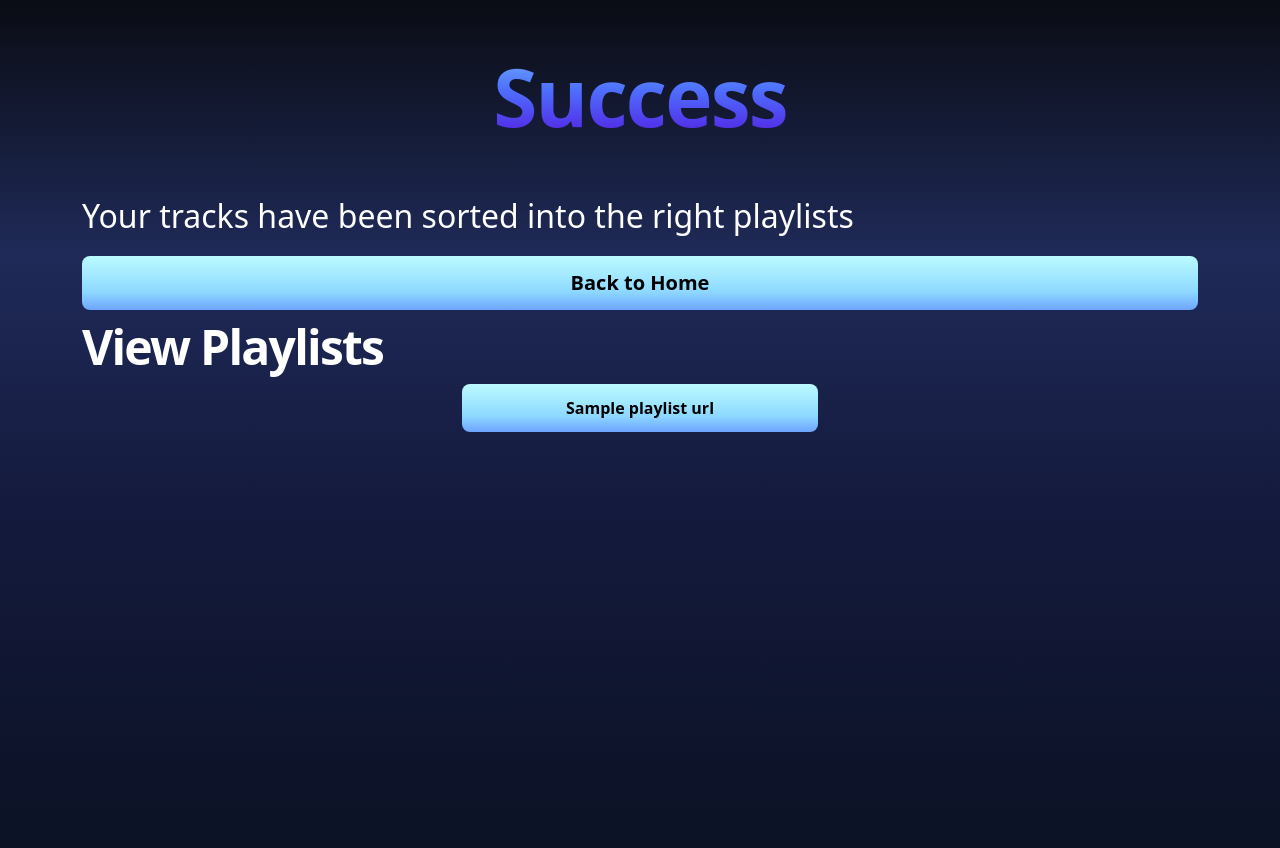
After one commit to VasuRabadia/TuneSort, a Flask app: template main/app/templates/success.html in a window 1280 px wide. The commit adds this page. Run offline with Flask 3, Linux system fonts and the light colour scheme; the template is opened without the code that fills it: most values are stand-ins (such as "Sample title", 1, 10 or a date in 2020).

Commit message:
Add progress tracking and success page; refactor loading and playlists templates

```diff
--- a/main/app/routes/playlists.py
+++ b/main/app/routes/playlists.py
@@ -161,4 +161,4 @@ def get_playlists():
         return redirect("/sort")
         # return redirect(f"/playlist/{selected_input[0]}/tracks")
     else:
-        return render_template("index.html", playlists=playlists)
+        return render_template("playlists.html", playlists=playlists)
--- a/main/app/static/style.css
+++ b/main/app/static/style.css
@@ -17,17 +10,17 @@
   );
   --hover-gradient: linear-gradient(
     to bottom,
-    rgba(0, 0, 0, 0) 0%,
-    rgba(187, 251, 255, 0.25) 25%,
-    rgba(141, 216, 255, 0.5) 50%,
+    rgba(78, 113, 255, 0) 0%,
+    rgba(78, 113, 255, 0.25) 25%,
+    rgba(78, 113, 255, 0.5) 50%,
     rgba(78, 113, 255, 0.75) 75%
   );
   --background-gradient: linear-gradient(
     var(--gradient-angle),
-    #c4dfdf,
-    #d2e9e9,
-    #e3f4f4,
-    #f8f6f4
+    #0b1224 0%,
+    #141a3d 40%,
+    #1f2a58 70%,
+    #0a0c14 100%
   );
 }
 
@@ -38,11 +31,11 @@
 }
 
 body {
-  height: 100%;
+  min-height: 100vh;
   width: 100%;
   /* overflow: hidden; */
   background: var(--background-gradient);
-  color: #000000;
+  color: #ffffff;
 }
 
 a {
@@ -243,3 +253,30 @@ img {
     background-position: 100% 50%;
   }
 }
+
+/* SCROLLBAR STYLE */
+/* For WebKit (Chrome, Safari, Edge) */
+::-webkit-scrollbar {
+  width: 12px;
+}
+
+::-webkit-scrollbar-track {
+  background: #bbfbff;
+  border-radius: 10px;
+}
+
+::-webkit-scrollbar-thumb {
+  background: #0b1224;
+  border-radius: 10px;
+  border: 2px solid #1f2a58;
+}
+
+::-webkit-scrollbar-thumb:hover {
+  background: #5409da;
+}
+
+/* Firefox */
+* {
+  scrollbar-width: thin;
+  scrollbar-color: #0b1224 #1f2a58;
+}
--- a/main/app/templates/home.html
+++ b/main/app/templates/home.html
@@ -16,7 +16,7 @@
     <link rel="stylesheet" href="../static/style.css" />
   </head>
 
-  <body style="height: 100vh !important; overflow: hidden !important">
+  <body>
     <div class="container">
       <div class="content my-5 animated-gradient">
         <div class="title display-1 fw-bolder my-2 mx-auto">TuneSort</div>
--- /dev/null
+++ b/main/app/templates/success.html
@@ -0,0 +1,53 @@
+<!DOCTYPE html>
+<html lang="en">
+  <head>
+    <meta charset="UTF-8" />
+    <meta name="viewport" content="width=device-width, initial-scale=1.0" />
+    <title>Success</title>
+    <!-- Bootstrap 5 CSS -->
+    <link
+      href="https://cdn.jsdelivr.net/npm/bootstrap@5.0.2/dist/css/bootstrap.min.css"
+      rel="stylesheet"
+      integrity="sha384-EVSTQN3/azprG1Anm3QDgpJLIm9Nao0Yz1ztcQTwFspd3yD65VohhpuuCOmLASjC"
+      crossorigin="anonymous"
+    />
+    <!-- Custom CSS -->
+    <link rel="stylesheet" href="../static/style.css" />
+  </head>
+  <body>
+    <div class="container">
+      <div class="content my-5 animated-gradient">
+        <div class="title display-1 fw-bolder">Success</div>
+      </div>
+      <div class="description fs-2 my-3">
+        <p>Your tracks have been sorted into the right playlists</p>
+      </div>
+      <a href="/">
+        <div class="d-grid gap-2 mx-0 my-2">
+          <button class="btn btn-lg animated-gradient-btn fw-bolder fs-5">
+            Back to Home
+          </button>
+        </div>
+      </a>
+      {% if playlist_urls %}
+      <div class="title display-5 fw-bolder">View Playlists</div>
+      <div class="row justify-content-center">
+        {% for name, url in playlist_urls.items() %}
+        <div class="col-md-6 col-lg-4 my-2">
+          <a
+            href="{{ url }}"
+            target="_blank"
+            rel="noopener noreferrer"
+            class="text-decoration-none"
+          >
+            <div class="btn btn-lg w-100 animated-gradient-btn fw-bolder fs-6">
+              {{ name }}
+            </div>
+          </a>
+        </div>
+        {% endfor %}
+      </div>
+      {% endif %}
+    </div>
+  </body>
+</html>
```
Also changed, not shown: other parts of main/app/static/style.css (+35 -25 lines), main/app/__init__.py (+4 -3 lines), main/app/routes/progress.py (added, +23 -0 lines), main/app/routes/sort.py (+63 -48 lines), main/app/routes/success.py (added, +18 -0 lines), main/app/routes/test.py (deleted, +0 -8 lines), main/app/static/loading_style.css (deleted, +0 -91 lines), main/app/templates/loading.html (+56 -17 lines), main/app/templates/test.html (deleted, +0 -31 lines), main/app/templates/playlists.html (renamed from main/app/templates/index.html).
